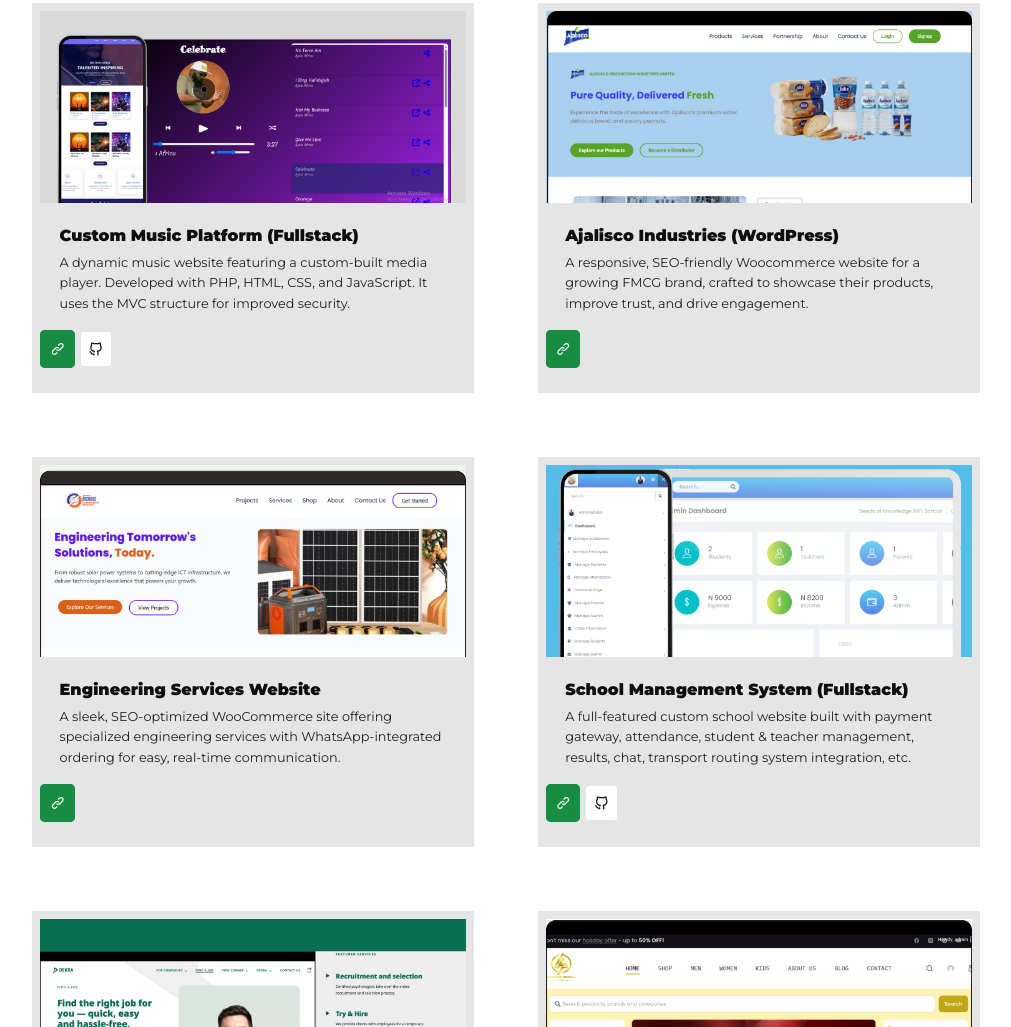
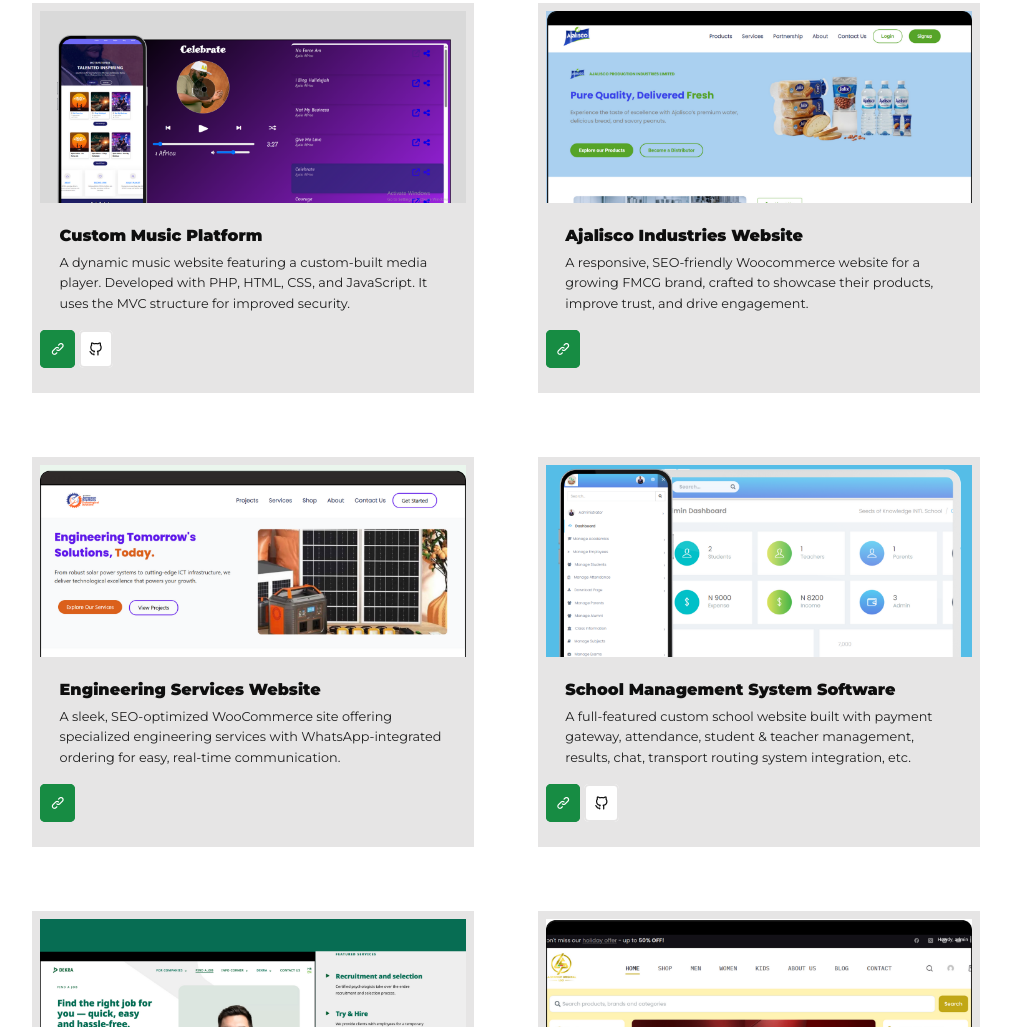
Before and after one commit to etokjoshua/portfolio, a plain HTML site: page index.html in a window 1280 px wide. Shown: the part 1923-2950 px from the top of the page, without its empty margins (134-1145 px from the left). Drawn offline with nearby package versions, Linux system fonts and the light colour scheme.

Commit message:
Update index.html

```diff
--- a/index.html
+++ b/index.html
@@ -120,7 +120,7 @@
           <div class="project__image">
             <img src="./assets/project1.png" alt="Project One" />
           </div>
-          <h5>Custom Music Platform (Fullstack)</h5>
+          <h5>Custom Music Platform </h5>
           <p>
             A dynamic music website featuring a custom-built media player.
             Developed with PHP, HTML, CSS, and JavaScript. It uses the MVC
@@ -139,7 +139,7 @@
           <div class="project__image">
             <img src="./assets/project2.png" alt="Project Two" />
           </div>
-          <h5>Ajalisco Industries (WordPress)</h5>
+          <h5>Ajalisco Industries Website</h5>
           <p>
             A responsive, SEO-friendly Woocommerce website for a growing FMCG brand,
             crafted to showcase their products, improve trust, and drive engagement.
@@ -169,7 +169,7 @@
           <div class="project__image">
             <img src="./assets/project4.png" alt="Project Four" />
           </div>
-          <h5>School Management System (Fullstack)</h5>
+          <h5>School Management System Software</h5>
           <p>
             A full-featured custom school website built with payment gateway,
             attendance, student & teacher management, results, chat, transport
```
